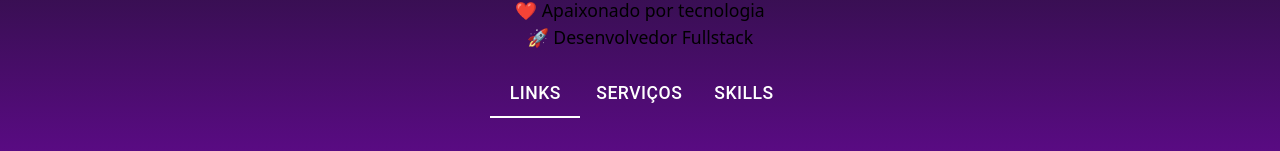
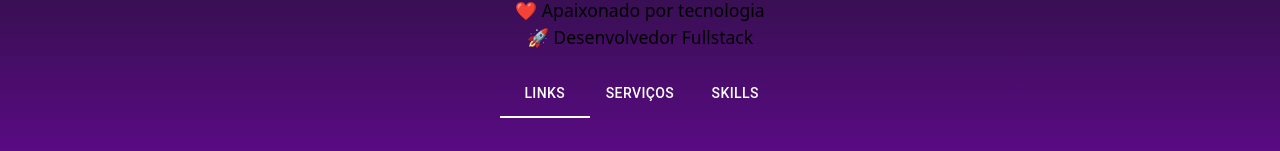
Before and after one commit to muller-g/gabrielmuller, a Next.js app: page / in a window 1280 px wide. Shown: the part 248-399 px from the top of the page. Built offline with nearby package versions, Linux system fonts and the light colour scheme.

Commit message:
fix: css adjust

```diff
--- a/src/app/page.tsx
+++ b/src/app/page.tsx
@@ -43,7 +43,6 @@ export default function MeusLinks() {
                             },
                             '& .MuiTab-root': {
                                 color: 'white',
-                                fontSize: '1.1rem'
                             },
                             '& .Mui-selected': {
                                 color: 'white!important',
```
